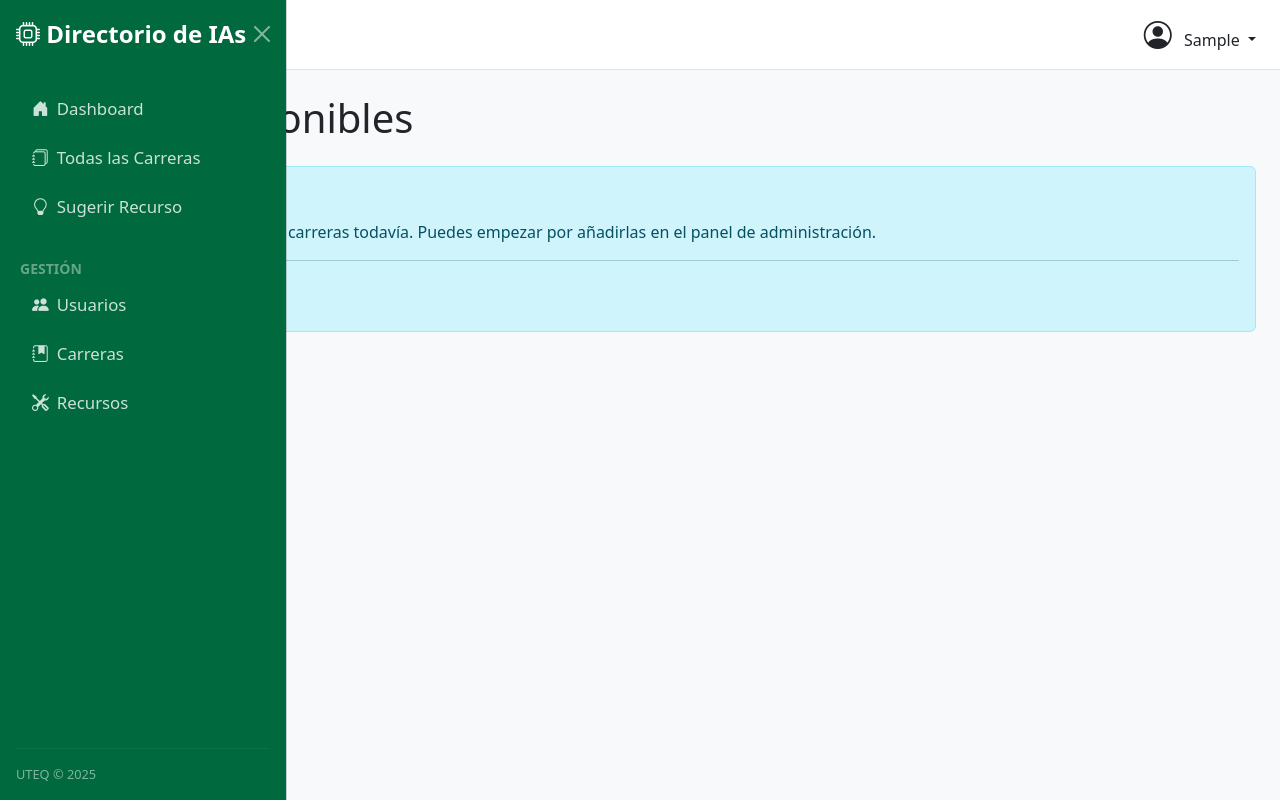
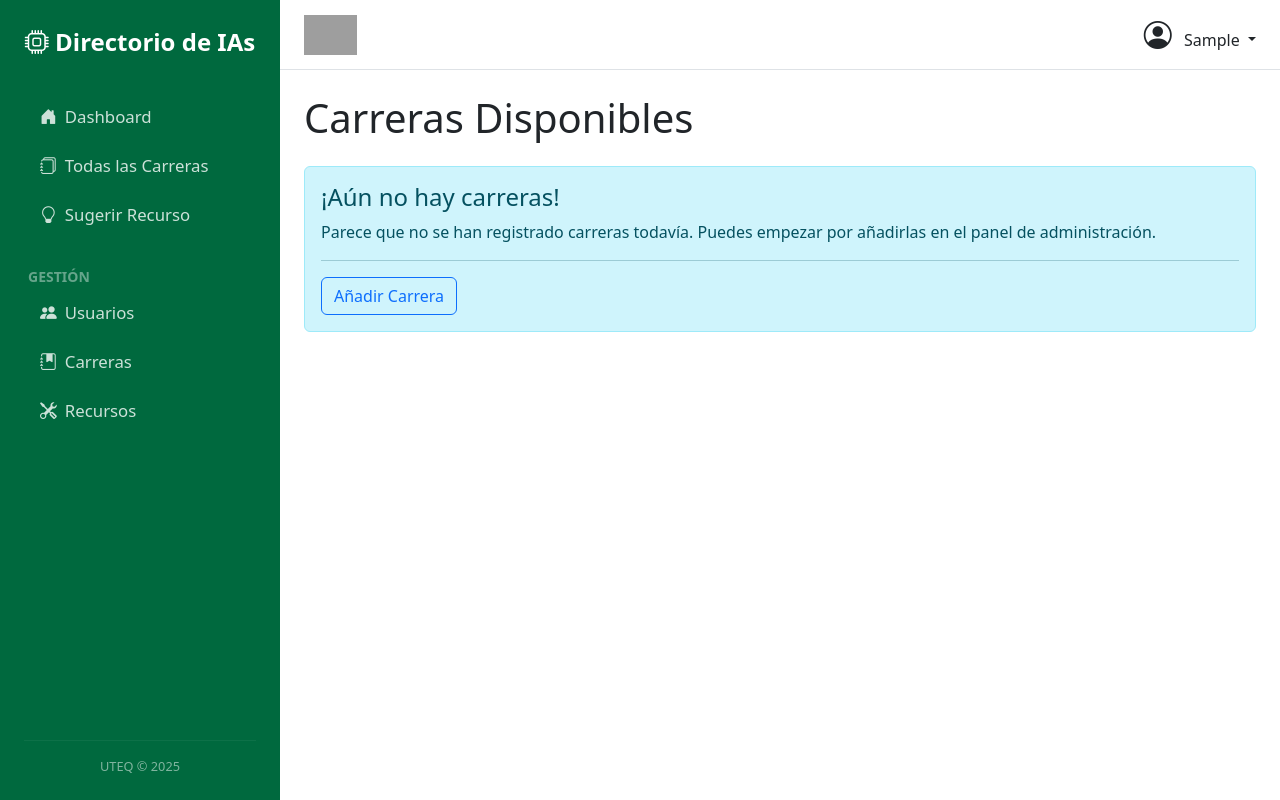
Before and after one commit to iMouraad/ProyectoDirectoriosIA, a Django app: page /carreras/ in a window 1280 px wide. Run offline with Django 5.2, Linux system fonts and the light colour scheme; the visitor is signed in with stand-in values (Sample User, id 1); data that the repository does not hold is empty; grey boxes are pictures that could not be loaded.

Commit message:
Revert feat: Refactor mobile sidebar to Bootstrap Offcanvas & fix resource list buttons

```diff
--- a/portal_uteq/recursos/templates/recursos/layout_dashboard.html
+++ b/portal_uteq/recursos/templates/recursos/layout_dashboard.html
@@ -3,60 +3,78 @@
 
 {% block page_styles %}
 <style>
-    :root {
-        --sidebar-width: 280px;
-        --uteq-green: #00693E;
+    body {
+        background-color: #f8f9fa; /* Fondo gris claro para el área de contenido */
     }
-    body {
-        background-color: #f8f9fa;
+    .sidebar {
+        position: fixed;
+        top: 0;
+        left: 0;
+        bottom: 0;
+        width: var(--sidebar-width, 280px);
+        background-color: var(--uteq-green, #00693E);
+        color: #fff;
+        padding: 1.5rem;
+        display: flex;
+        flex-direction: column;
+        z-index: 1050;
+        transition: transform 0.3s ease-in-out;
     }
     .main-content {
-        transition: margin-left .3s ease;
+        margin-left: var(--sidebar-width, 280px);
+        padding: 0;
     }
     .top-header {
         background-color: #fff;
         padding: 0.75rem 1.5rem;
         border-bottom: 1px solid #dee2e6;
-        height: 70px;
+        height: 70px; /* Altura fija para el header */
     }
-    .offcanvas.offcanvas-start {
-        width: var(--sidebar-width);
-        background-color: var(--uteq-green);
-        color: #fff;
-    }
-    .offcanvas .nav-link {
+    .sidebar .nav-link {
         color: rgba(255, 255, 255, 0.8);
         padding: 0.75rem 1rem;
         border-radius: 0.375rem;
         font-size: 1.05rem;
     }
-    .offcanvas .nav-link:hover, .sidebar .nav-link.active {
+    .sidebar .nav-link:hover, .sidebar .nav-link.active {
         background-color: rgba(255, 255, 255, 0.1);
         color: #fff;
     }
-    .offcanvas-title {
+    .sidebar-header {
         font-size: 1.5rem;
         font-weight: bold;
+        margin-bottom: 2rem;
+        text-align: center;
     }
     .sidebar-footer {
+        margin-top: auto;
         font-size: 0.8rem;
+        text-align: center;
         color: rgba(255, 255, 255, 0.5);
     }
-
-    /* Estilos para pantallas grandes (menú lateral visible) */
-    @media (min-width: 992px) {
+    /* Responsive */
+    @media (max-width: 991.98px) {
+        .sidebar {
+            transform: translateX(-100%);
+        }
+        .sidebar.is-open {
+            transform: translateX(0);
+        }
         .main-content {
-            margin-left: var(--sidebar-width);
+            margin-left: 0;
         }
-        .offcanvas.offcanvas-start {
-            transform: none;
-            visibility: visible !important;
+        .sidebar-overlay {
+            position: fixed;
             top: 0;
-            position: fixed;
-            height: 100vh;
+            left: 0;
+            right: 0;
+            bottom: 0;
+            background-color: rgba(0,0,0,0.5);
+            z-index: 1049;
+            display: none;
         }
-        .offcanvas-backdrop {
-            display: none;
+        .sidebar.is-open ~ .sidebar-overlay {
+            display: block;
         }
     }
 </style>
@@ -64,17 +82,13 @@
 
 
 {% block body_content %}
-    <!-- MENÚ LATERAL (AHORA OFFCANVAS DE BOOTSTRAP) -->
-    <aside class="sidebar offcanvas offcanvas-start" tabindex="-1" id="sidebarOffcanvas" aria-labelledby="sidebarOffcanvasLabel">
-        <div class="offcanvas-header">
-            <h5 class="offcanvas-title" id="sidebarOffcanvasLabel">
+    <!-- MENÚ LATERAL FIJO -->
+    <aside class="sidebar" id="sidebar">
+        <div class="sidebar-header">
             <i class="bi bi-cpu"></i> Directorio de IAs
-            </h5>
-            <button type="button" class="btn-close btn-close-white" data-bs-dismiss="offcanvas" aria-label="Close"></button>
         </div>
 
-        <div class="offcanvas-body d-flex flex-column p-0">
-            <ul class="nav flex-column mb-auto p-3">
+        <ul class="nav flex-column mb-auto">
             <li class="nav-item"><a href="{% url 'recursos:dashboard' %}" class="nav-link"><i class="bi bi-house-door-fill me-2"></i>Dashboard</a></li>
             {% if user.is_authenticated and user.perfil %}
             <li class="nav-item"><a href="{% url 'recursos:favorite_resources_list' %}" class="nav-link"><i class="bi bi-star-fill me-2"></i>Mis Favoritos</a></li>
@@ -82,8 +96,10 @@
 
             {# --- Lógica de Navegación por Rol --- #}
             {% if user.is_staff or user.is_superuser %}
+                {# Para Admins/Gestores, mostramos la lista de todas las carreras #}
                 <li class="nav-item"><a href="{% url 'recursos:career_list' %}" class="nav-link"><i class="bi bi-journals me-2"></i>Todas las Carreras</a></li>
             {% else %}
+                {# Para Estudiantes/Docentes, mostramos un enlace directo a los recursos de SU carrera #}
                 {% if user.perfil.carrera %}
                 <li class="nav-item"><a href="{% url 'recursos:resource_type_list' pk=user.perfil.carrera.pk %}" class="nav-link"><i class="bi bi-collection-fill me-2"></i>Mis Recursos</a></li>
                 {% endif %}
@@ -101,19 +117,19 @@
             {% endif %}
         </ul>
 
-            <div class="sidebar-footer p-3">
+        <div class="sidebar-footer">
             <hr style="color: rgba(255,255,255,0.2);">
             UTEQ © 2025
         </div>
-        </div>
     </aside>
+    <div class="sidebar-overlay" onclick="toggleSidebar()"></div>
 
     <!-- CONTENIDO PRINCIPAL -->
     <div class="main-content">
         <!-- HEADER SUPERIOR -->
         <header class="top-header d-flex justify-content-between align-items-center">
             <div class="d-flex align-items-center">
-                <button class="btn d-lg-none me-2" type="button" data-bs-toggle="offcanvas" data-bs-target="#sidebarOffcanvas" aria-controls="sidebarOffcanvas">
+                <button class="btn d-lg-none me-2" type="button" onclick="toggleSidebar()">
                     <i class="bi bi-list fs-3"></i>
                 </button>
                 <a href="{% url 'recursos:home' %}">
@@ -157,7 +173,8 @@
 
 {% block page_scripts %}
 <script>
-    // El código para el Offcanvas de Bootstrap ya está incluido en el bundle de Bootstrap.
-    // No se necesita JavaScript adicional aquí para el menú lateral.
+    function toggleSidebar() {
+        document.getElementById('sidebar').classList.toggle('is-open');
+    }
 </script>
 {% endblock %}
--- a/portal_uteq/recursos/templates/recursos/resource_list.html
+++ b/portal_uteq/recursos/templates/recursos/resource_list.html
@@ -199,8 +199,8 @@
                     </a>
                     {% endif %}
                 </div>
-                <div class="d-flex flex-wrap gap-2 justify-content-end">
-                    <a href="#" class="btn btn-primary btn-sm external-resource-link"
+                <div>
+                    <a href="#" class="btn btn-primary btn-sm me-2 external-resource-link"
                        data-resource-id="{{ recurso.pk }}"
                        data-external-url="{{ recurso.url_externa }}"
                        rel="noopener noreferrer">
```
Lines whose indentation alone changed are shown as unchanged.
